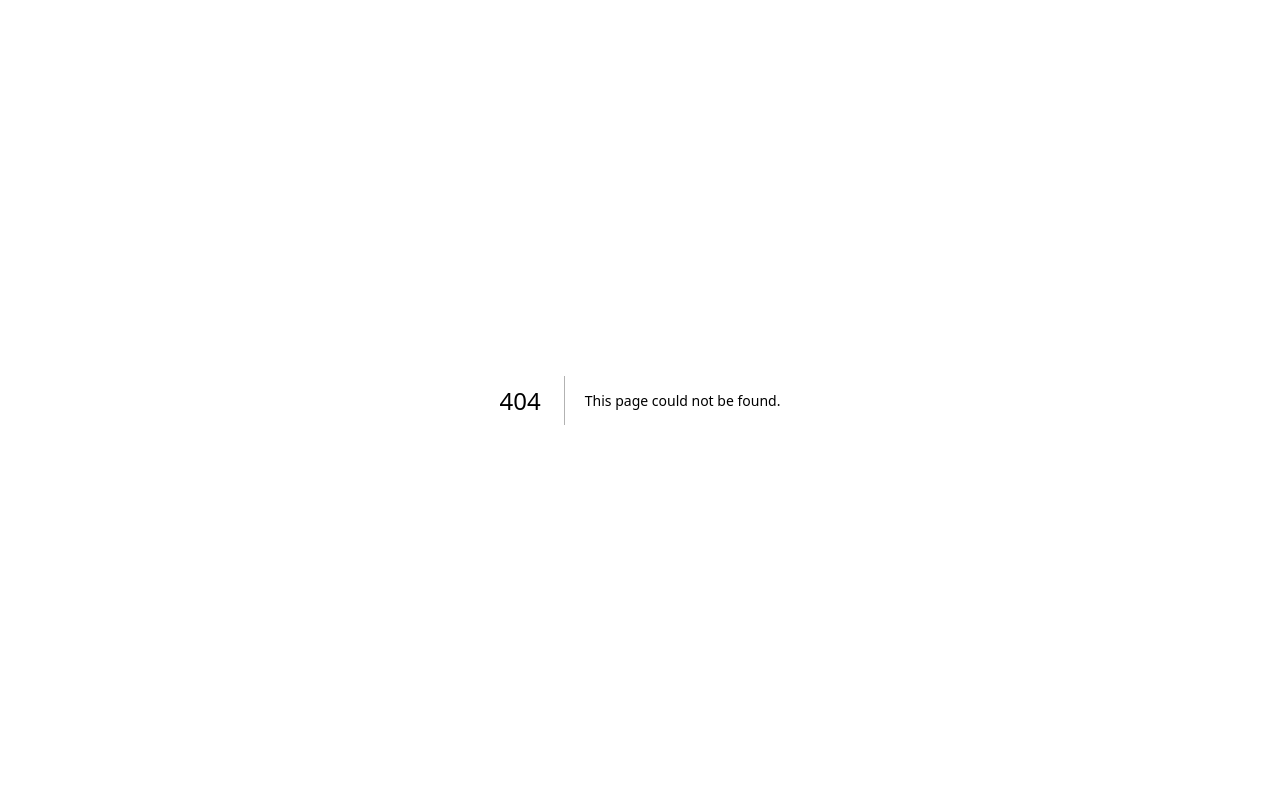
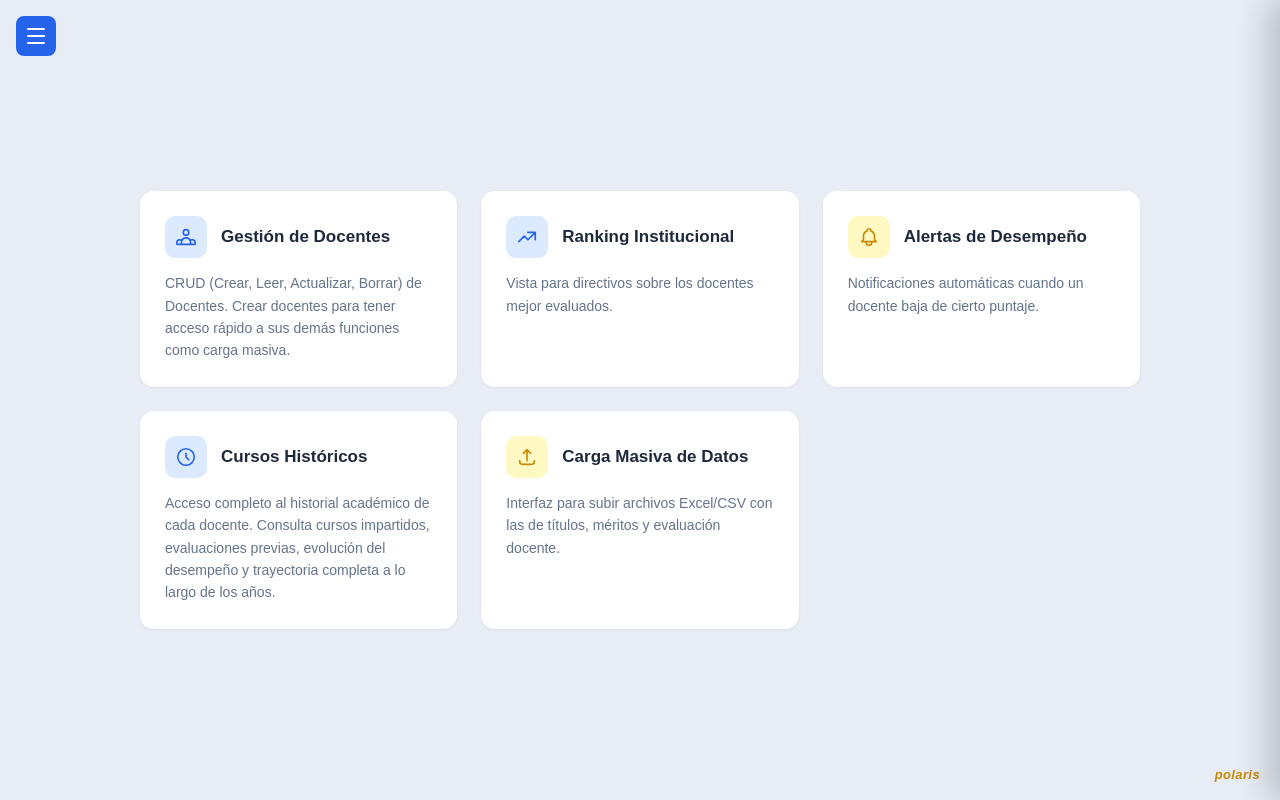
Before and after one commit to Massy100/Polaris, a Next.js app in the folder frontend/: page /topOfPage in a window 1280 px wide. Before the commit this address had no page. Built offline with nearby package versions, Linux system fonts and the light colour scheme.

Commit message:
feat(top-of-page):
add main dashboard page with navigation cards and sidebar integration

```diff
--- /dev/null
+++ b/frontend/src/app/components/dashboard-card.tsx
@@ -0,0 +1,68 @@
+'use client';
+
+import React from 'react';
+import Link from 'next/link';
+import styles from '../styles/dashboard-card.module.css';
+
+type IconType = 'teachers' | 'ranking' | 'alerts' | 'history' | 'upload';
+type IconColor = 'blue' | 'yellow';
+
+interface DashboardCardProps {
+  id: string;
+  icon: IconType;
+  iconColor: IconColor;
+  title: string;
+  description: string;
+  href: string;
+}
+
+function CardIcon({ type, color }: { type: IconType; color: IconColor }) {
+  const bgClass = color === 'blue' ? styles.iconBgBlue : styles.iconBgYellow;
+  const strokeClass = color === 'blue' ? styles.iconStrokeBlue : styles.iconStrokeYellow;
+
+  const icons: Record<IconType, React.ReactElement> = {
+    teachers: (
+      <svg width="22" height="22" viewBox="0 0 24 24" fill="none" className={strokeClass}>
+        <path d="M17 20h5v-2a3 3 0 00-5.356-1.857M17 20H7m10 0v-2c0-.656-.126-1.283-.356-1.857M7 20H2v-2a3 3 0 015.356-1.857M7 20v-2c0-.656.126-1.283.356-1.857m0 0a5.002 5.002 0 019.288 0M15 7a3 3 0 11-6 0 3 3 0 016 0z" strokeWidth="1.8" strokeLinecap="round" strokeLinejoin="round" />
+      </svg>
+    ),
+    ranking: (
+      <svg width="22" height="22" viewBox="0 0 24 24" fill="none" className={strokeClass}>
+        <path d="M13 7h8m0 0v8m0-8l-8 8-4-4-6 6" strokeWidth="1.8" strokeLinecap="round" strokeLinejoin="round" />
+      </svg>
+    ),
+    alerts: (
+      <svg width="22" height="22" viewBox="0 0 24 24" fill="none" className={strokeClass}>
+        <path d="M15 17h5l-1.405-1.405A2.032 2.032 0 0118 14.158V11a6.002 6.002 0 00-4-5.659V5a2 2 0 10-4 0v.341C7.67 6.165 6 8.388 6 11v3.159c0 .538-.214 1.055-.595 1.436L4 17h5m6 0v1a3 3 0 11-6 0v-1m6 0H9" strokeWidth="1.8" strokeLinecap="round" strokeLinejoin="round" />
+      </svg>
+    ),
+    history: (
+      <svg width="22" height="22" viewBox="0 0 24 24" fill="none" className={strokeClass}>
+        <path d="M12 8v4l3 3m6-3a9 9 0 11-18 0 9 9 0 0118 0z" strokeWidth="1.8" strokeLinecap="round" strokeLinejoin="round" />
+      </svg>
+    ),
+    upload: (
+      <svg width="22" height="22" viewBox="0 0 24 24" fill="none" className={strokeClass}>
+        <path d="M4 16v1a3 3 0 003 3h10a3 3 0 003-3v-1m-4-8l-4-4m0 0L8 8m4-4v12" strokeWidth="1.8" strokeLinecap="round" strokeLinejoin="round" />
+      </svg>
+    ),
+  };
+
+  return (
+    <div className={`${styles.iconWrapper} ${bgClass}`}>
+      {icons[type]}
+    </div>
+  );
+}
+
+export default function DashboardCard({ icon, iconColor, title, description, href }: DashboardCardProps) {
+  return (
+    <Link href={href} className={styles.card}>
+      <div className={styles.header}>
+        <CardIcon type={icon} color={iconColor} />
+        <h2 className={styles.title}>{title}</h2>
+      </div>
+      <p className={styles.description}>{description}</p>
+    </Link>
+  );
+}
--- /dev/null
+++ b/frontend/src/app/styles/dashboard-card.module.css
@@ -0,0 +1,66 @@
+.card {
+  display: flex;
+  flex-direction: column;
+  gap: 14px;
+  background-color: #ffffff;
+  border-radius: 14px;
+  padding: 24px;
+  text-decoration: none;
+  box-shadow: 0 1px 3px rgba(0, 0, 0, 0.06);
+  transition: box-shadow 0.2s ease, transform 0.2s ease;
+  cursor: pointer;
+  border: 1px solid transparent;
+}
+
+.card:hover {
+  box-shadow: 0 6px 20px rgba(0, 0, 0, 0.1);
+  transform: translateY(-2px);
+  border-color: #e2e8f0;
+}
+
+.header {
+  display: flex;
+  align-items: center;
+  gap: 14px;
+}
+
+.iconWrapper {
+  width: 42px;
+  height: 42px;
+  border-radius: 10px;
+  display: flex;
+  align-items: center;
+  justify-content: center;
+  flex-shrink: 0;
+}
+
+.iconBgBlue {
+  background-color: #dbeafe;
+}
+
+.iconBgYellow {
+  background-color: #fef9c3;
+}
+
+.iconStrokeBlue {
+  stroke: #2563eb;
+}
+
+.iconStrokeYellow {
+  stroke: #ca8a04;
+}
+
+.title {
+  font-size: 17px;
+  font-weight: 700;
+  color: #1e293b;
+  margin: 0;
+  line-height: 1.3;
+}
+
+.description {
+  font-size: 14px;
+  color: #64748b;
+  margin: 0;
+  line-height: 1.6;
+}
--- /dev/null
+++ b/frontend/src/app/styles/topOfPage.module.css
@@ -0,0 +1,94 @@
+.wrapper {
+  position: relative;
+  min-height: 100vh;
+  background-color: #e8edf5;
+  display: flex;
+  flex-direction: column;
+}
+
+.menuButton {
+  position: fixed;
+  top: 16px;
+  left: 16px;
+  z-index: 100;
+  width: 40px;
+  height: 40px;
+  border-radius: 8px;
+  background-color: #2563eb;
+  border: none;
+  cursor: pointer;
+  display: flex;
+  flex-direction: column;
+  align-items: center;
+  justify-content: center;
+  gap: 5px;
+  padding: 0;
+}
+
+.menuButton:hover {
+  background-color: #1d4ed8;
+}
+
+.menuIcon {
+  display: block;
+  width: 18px;
+  height: 2px;
+  background-color: #ffffff;
+  border-radius: 2px;
+}
+
+.sidebarOverlay {
+  position: fixed;
+  inset: 0;
+  z-index: 200;
+  background-color: rgba(0, 0, 0, 0.2);
+}
+
+.sidebarContainer {
+  position: absolute;
+  top: 0;
+  left: 0;
+  height: 100%;
+  width: 260px;
+  background-color: #ffffff;
+  box-shadow: 4px 0 16px rgba(0, 0, 0, 0.1);
+}
+
+.main {
+  flex: 1;
+  display: flex;
+  align-items: center;
+  justify-content: center;
+  padding: 80px 40px 60px;
+}
+
+.grid {
+  display: grid;
+  grid-template-columns: repeat(3, 1fr);
+  gap: 24px;
+  max-width: 1000px;
+  width: 100%;
+}
+
+.brand {
+  position: fixed;
+  bottom: 16px;
+  right: 20px;
+  font-size: 13px;
+  font-weight: 600;
+  color: #ca8a04;
+  letter-spacing: 0.03em;
+  font-style: italic;
+}
+
+@media (max-width: 900px) {
+  .grid {
+    grid-template-columns: repeat(2, 1fr);
+  }
+}
+
+@media (max-width: 580px) {
+  .grid {
+    grid-template-columns: 1fr;
+  }
+}
--- /dev/null
+++ b/frontend/src/app/topOfPage/page.tsx
@@ -0,0 +1,81 @@
+'use client';
+
+import { useState } from 'react';
+import SidebarDropDown from '../components/sidebar-drop-down';
+import DashboardCard from '../components/dashboard-card';
+import styles from '../styles/topOfPage.module.css';
+
+type IconType = 'teachers' | 'ranking' | 'alerts' | 'history' | 'upload';
+
+const cards: { id: string; icon: IconType; iconColor: 'blue' | 'yellow'; title: string; description: string; href: string }[] = [
+  {
+    id: 'teachers',
+    icon: 'teachers',
+    iconColor: 'blue',
+    title: 'Gestión de Docentes',
+    description: 'CRUD (Crear, Leer, Actualizar, Borrar) de Docentes. Crear docentes para tener acceso rápido a sus demás funciones como carga masiva.',
+    href: '/teachers',
+  },
+  {
+    id: 'ranking',
+    icon: 'ranking',
+    iconColor: 'blue',
+    title: 'Ranking Institucional',
+    description: 'Vista para directivos sobre los docentes mejor evaluados.',
+    href: '/ranking',
+  },
+  {
+    id: 'alerts',
+    icon: 'alerts',
+    iconColor: 'yellow',
+    title: 'Alertas de Desempeño',
+    description: 'Notificaciones automáticas cuando un docente baja de cierto puntaje.',
+    href: '/alerts',
+  },
+  {
+    id: 'history',
+    icon: 'history',
+    iconColor: 'blue',
+    title: 'Cursos Históricos',
+    description: 'Acceso completo al historial académico de cada docente. Consulta cursos impartidos, evaluaciones previas, evolución del desempeño y trayectoria completa a lo largo de los años.',
+    href: '/history',
+  },
+  {
+    id: 'upload',
+    icon: 'upload',
+    iconColor: 'yellow',
+    title: 'Carga Masiva de Datos',
+    description: 'Interfaz para subir archivos Excel/CSV con las de títulos, méritos y evaluación docente.',
+    href: '/upload',
+  },
+];
+
+export default function HomePage() {
+  const [sidebarOpen, setSidebarOpen] = useState(false);
+
+  return (
+    <div className={styles.wrapper}>
+      <button
+        className={styles.menuButton}
+        onClick={() => setSidebarOpen(true)}
+        aria-label="Open menu"
+      >
+        <span className={styles.menuIcon} />
+        <span className={styles.menuIcon} />
+        <span className={styles.menuIcon} />
+      </button>
+
+      <SidebarDropDown open={sidebarOpen} onClose={() => setSidebarOpen(false)}>{null}</SidebarDropDown>
+
+      <main className={styles.main}>
+        <div className={styles.grid}>
+          {cards.map((card) => (
+            <DashboardCard key={card.id} {...card} />
+          ))}
+        </div>
+      </main>
+
+      <span className={styles.brand}>polaris</span>
+    </div>
+  );
+}
```
